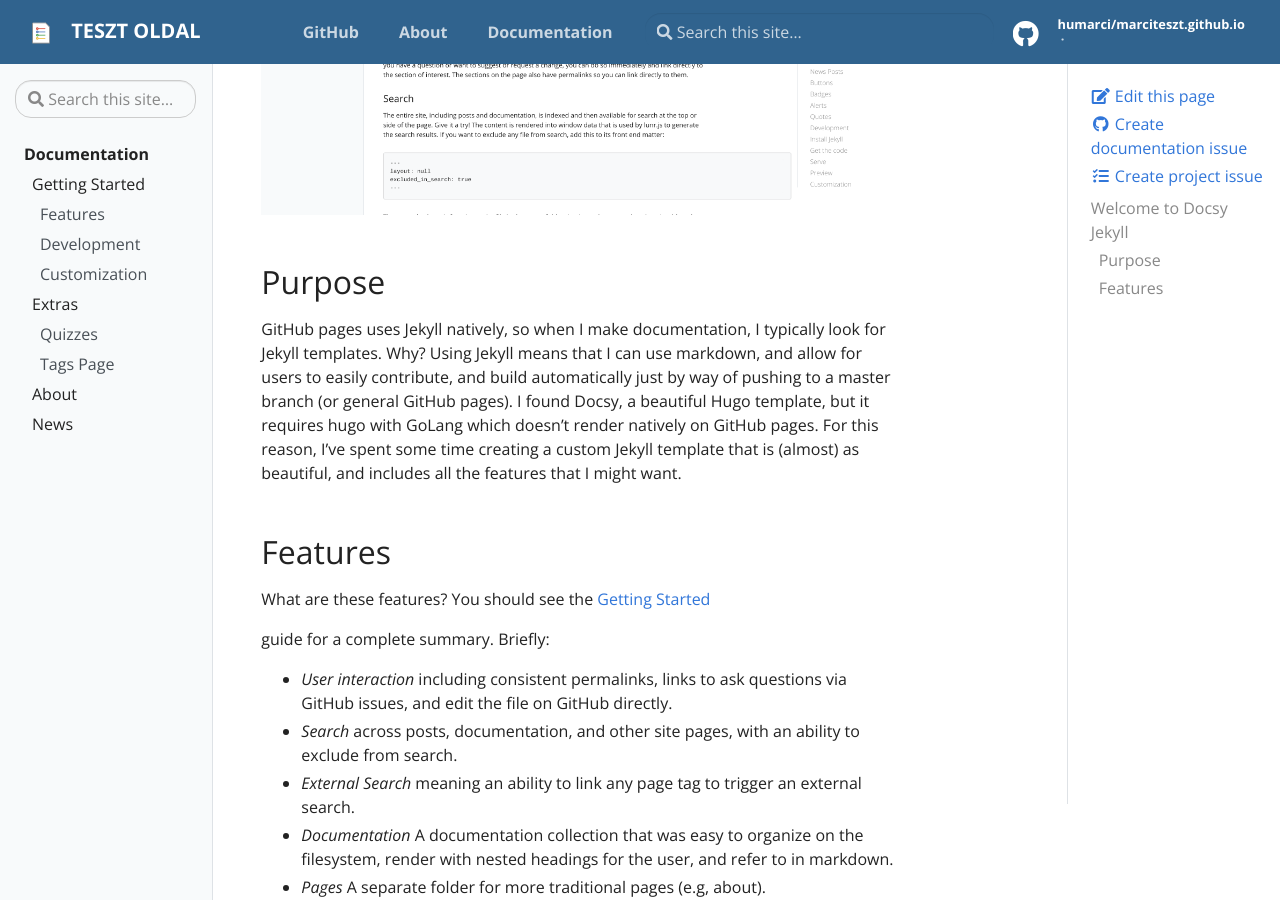
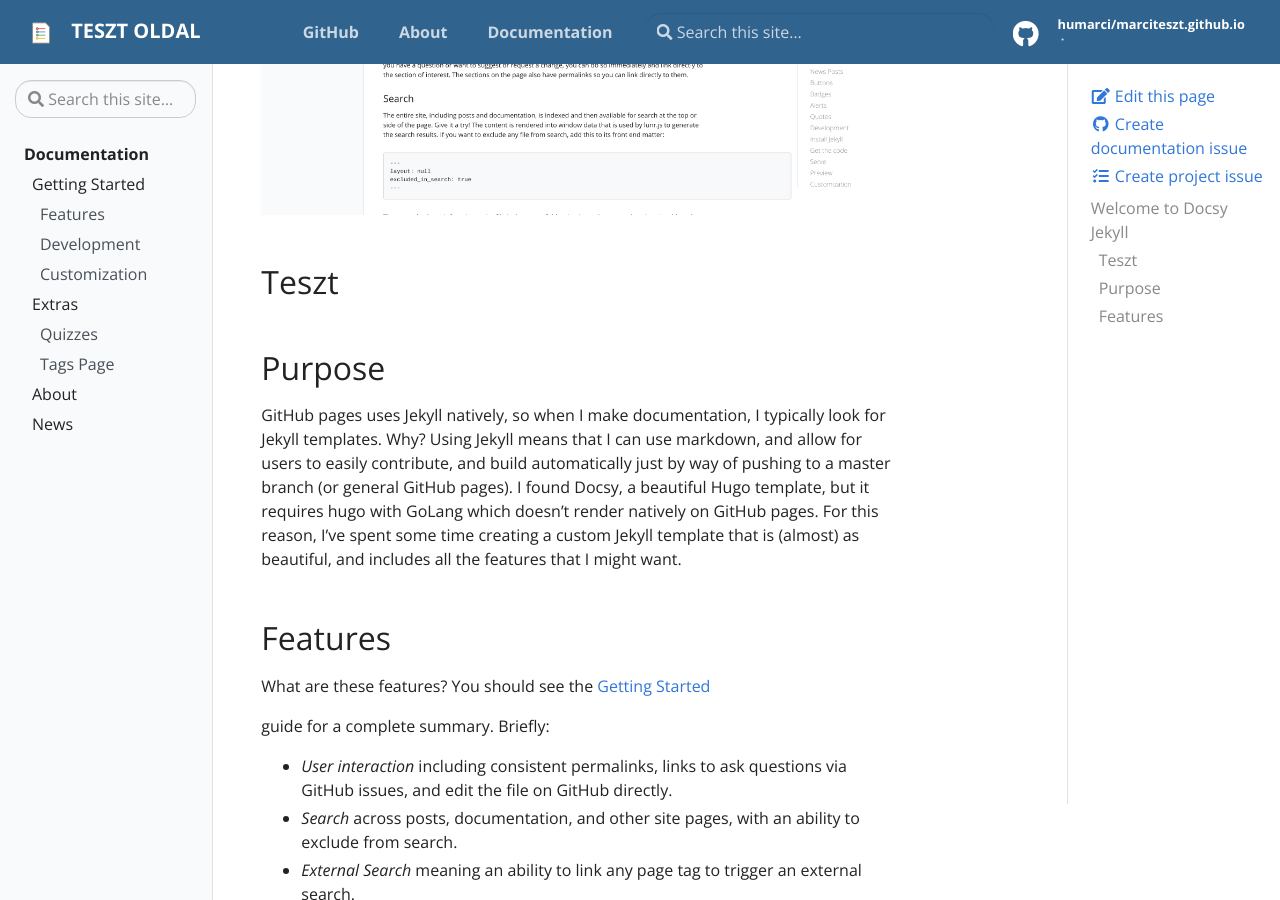
Before and after one commit to suliwebex/suliwebex.github.io, a Jekyll site: the page built from pages/index.md, in a window 1280 px wide and 900 px high, scrolled down 339 px. Built offline with Jekyll 4.4.1, drawn with Linux system fonts in a browser that asks for light colours.

Commit message:
Update index.md

```diff
--- a/pages/index.md
+++ b/pages/index.md
@@ -9,6 +9,8 @@ permalink: /
 This is a starter template for a docsy jekyll theme.
 
 ![assets/img/docsy-jekyll.png](assets/img/docsy-jekyll.png)
+
+## Teszt
 
 ## Purpose
 
```
